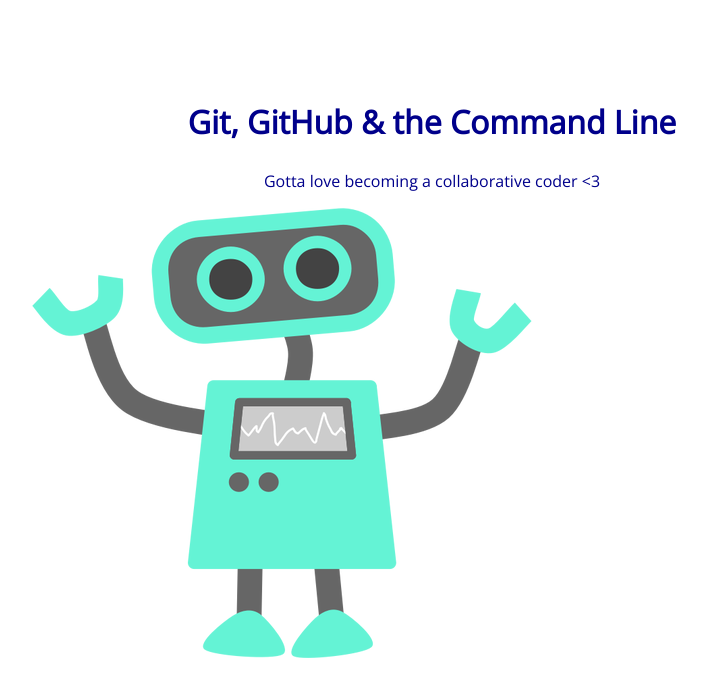
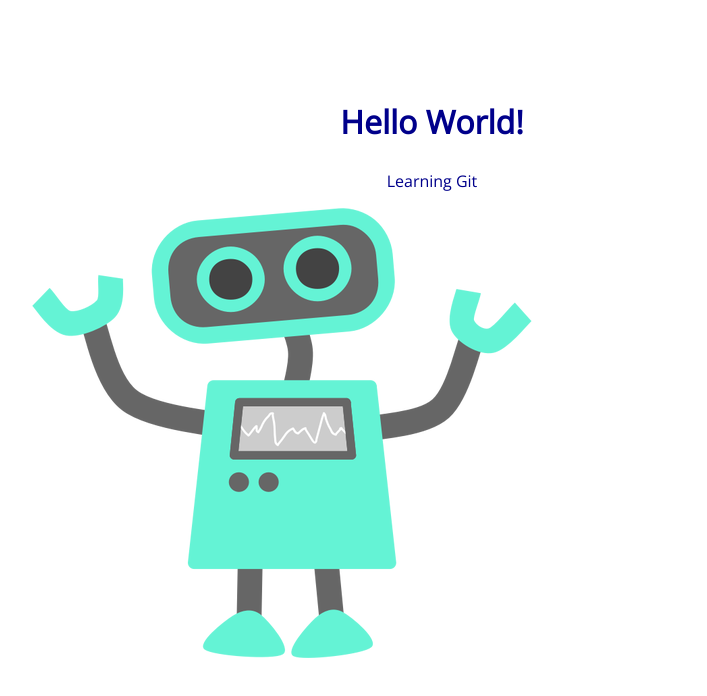
Before and after one commit to emily-v/105-project, a plain HTML site: page index.html in a window 1280 px wide. Shown: the whole page, without its empty margins (208-915 px from the left). Drawn offline with nearby package versions, Linux system fonts and the light colour scheme.

Commit message:
my first branch changes

```diff
--- a/index.html
+++ b/index.html
@@ -8,8 +8,8 @@
 </head>
 <body>
 	<section>
-		<h1>Git, GitHub & the Command Line</h1>
-		<p>Gotta love becoming a collaborative coder <3</p>
+		<h1>Hello World!</h1>
+		<p>Learning Git</p>
 		<img src="img/happy-blue-robot.png">
 	</section>
 </body>
```
